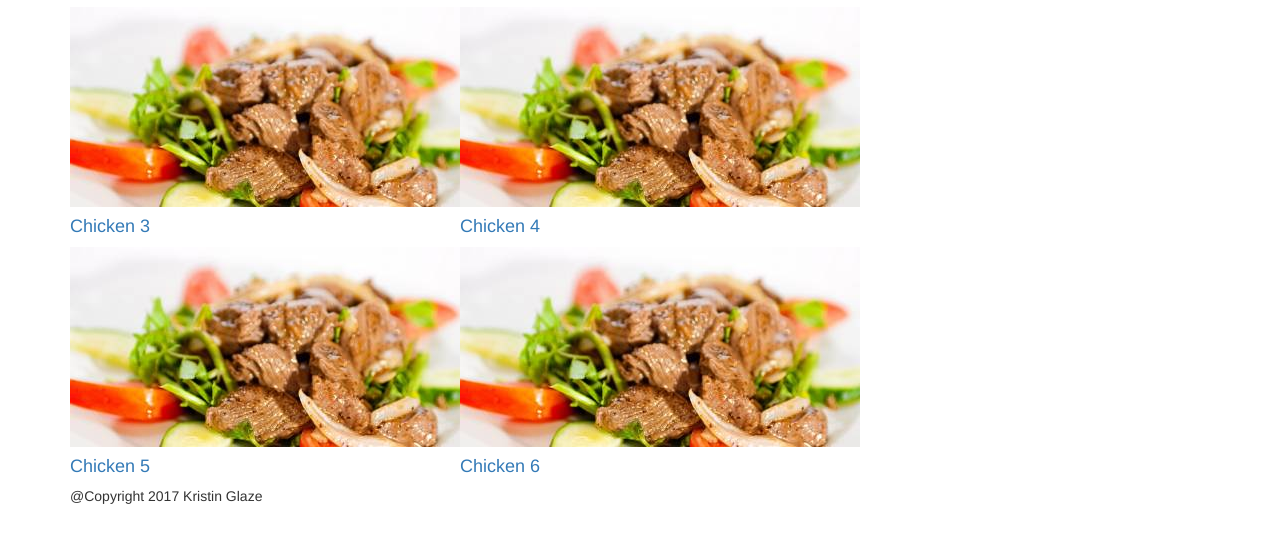
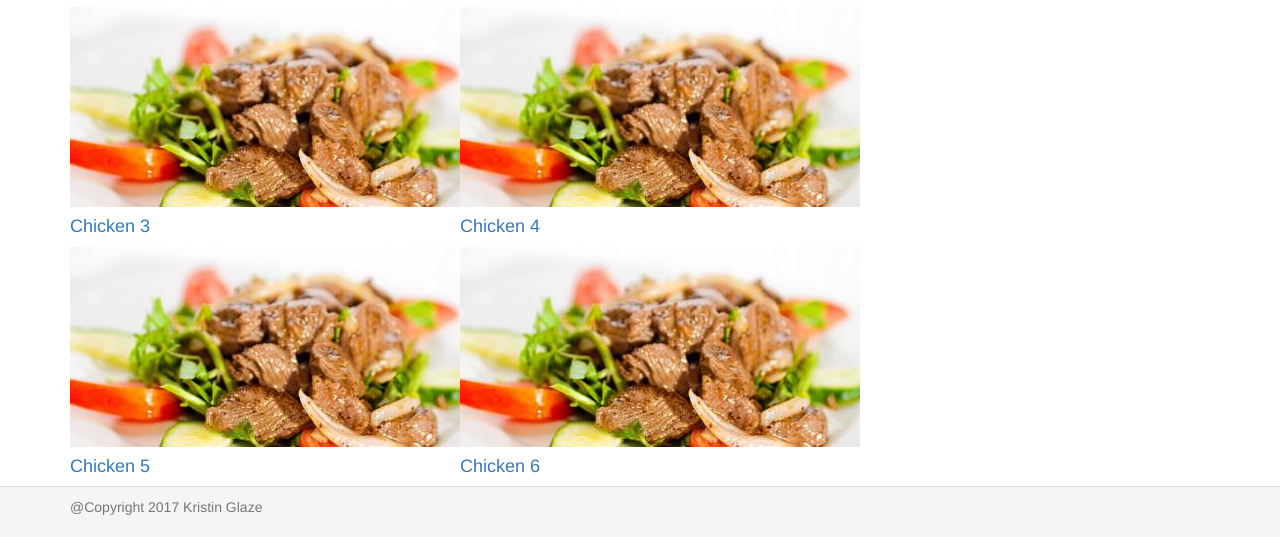
Before and after one commit to kiglaze/Bootstrap-Portfolio, a plain HTML site: page portfolio.html in a window 1280 px wide. Shown: the part 297-834 px from the top of the page. Before the commit the page ends 813 px from the top, so only its background shows below. Drawn offline with nearby package versions, Linux system fonts and the light colour scheme.

Commit message:
Footer styling adjustment. Footer uses bootstap and appears light grey.

```diff
--- a/portfolio.html
+++ b/portfolio.html
@@ -127,13 +127,11 @@
 				</div>
 			</main>
 		</div>
-		<div class="row">
-			<div class="col-md-12">
-				<footer>
-					<p>@Copyright 2017 Kristin Glaze</p>
-				</footer>
-			</div>
+	</div>
+	<footer class="footer panel-footer">
+		<div class="container">
+			<p class="text-muted">@Copyright 2017 Kristin Glaze</p>
 		</div>
-	</div>
+	</footer>
 </body>
 </html>
```
Also changed, not shown: contact.html (+5 -8 lines), index.html (+5 -11 lines).
